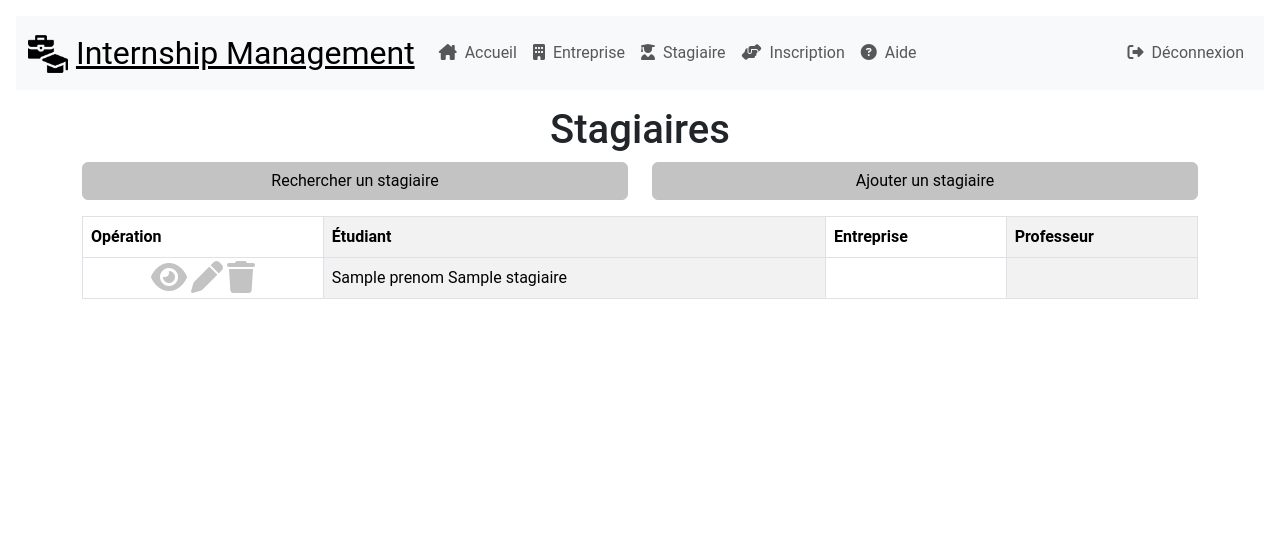
After one commit to VirisOnGithub/internship-management, a PHP site: template templates/stagiaires.html.twig in a window 1280 px wide. The commit adds this page. Shown: the top 539 px of the page. Run offline with PHP 8.4, Linux system fonts and the light colour scheme; the template is opened without the code that fills it: most values are stand-ins (such as "Sample title", 1, 10 or a date in 2020); some libraries are stand-ins or nearby versions.

Commit message:
stagiaires : add page

```diff
--- /dev/null
+++ b/src/controlleurs/stagiaires.php
@@ -0,0 +1,5 @@
+<?php
+
+require_once "src/crud/Read.php";
+
+$data = array("stagiaires" => Crud\getEtudiants());
--- a/templates/base.html.twig
+++ b/templates/base.html.twig
@@ -25,7 +25,7 @@
                                 <a class="nav-link" aria-current="page" href="index.php?page=entreprises"><i class="me-2 fa-solid fa-building"></i>Entreprise</a>
                             </li>
                             <li class="nav-item">
-                                <a class="nav-link" aria-current="page" href="index.php?page=etudiant"><i class="me-2 fa-solid fa-user-graduate"></i>Stagiaire</a>
+                                <a class="nav-link" aria-current="page" href="index.php?page=stagiaires"><i class="me-2 fa-solid fa-user-graduate"></i>Stagiaire</a>
                             </li>
                             <li class="nav-item">
                                 <a class="nav-link" aria-current="page" href="#"><i class="me-2 fa-solid fa-handshake-angle"></i>Inscription</a>
--- /dev/null
+++ b/templates/stagiaires.html.twig
@@ -0,0 +1,48 @@
+{% extends "base.html.twig" %}
+
+{% block title %}
+    Stagiaires
+{% endblock %}
+
+{% block content %}
+    <div class="container">
+        <div class="row">
+            <div class="col-md-12">
+                <h1 class="text-center">Stagiaires</h1>
+            </div>
+        </div>
+        <div class="row mb-3">
+            <div class="col-md-6">
+                <a href="#" class="btn btn-primary w-100">Rechercher un stagiaire</a>
+            </div>
+            <div class="col-md-6">
+                <a href="#" class="btn btn-primary w-100">Ajouter un stagiaire</a>
+            </div>
+        </div>
+        <table class="table table-hover table-striped-columns table-bordered">
+            <thead>
+                {% set columns = ["Opération", "Étudiant", "Entreprise", "Professeur"] %}
+                <tr>
+                    {% for column in columns %}
+                        <th>{{ column }}</th>
+                    {% endfor %}
+                </tr>
+            </thead>
+            <tbody>
+                {% for stagiaire in stagiaires %}
+                    <tr>
+                        <td class="text-center">
+                            <a href="index.php?page=stagiaires&id={{ stagiaire.getNumero() }}"><i class="fa-solid fa-eye fa-2xl"></i></a>
+                            <a href="index.php?page=stagiaires&id={{ stagiaire.getNumero() }}"><i class="fa-solid fa-pen fa-2xl"></i></a>
+                            <a href="index.php?page=stagiaires&id={{ stagiaire.getNumero() }}"><i class="fa-solid fa-trash fa-2xl"></i></a>
+                        </td>
+                        <td>{{ stagiaire.getPrenom() ~ " " ~ stagiaire.getNom() }}</td>
+                        <td></td> {# todo #}
+                        <td></td> {# todo #}
+                    </tr>
+                {% endfor %}
+            </tbody>
+        </table>
+
+    </div>
+{% endblock %}
```
